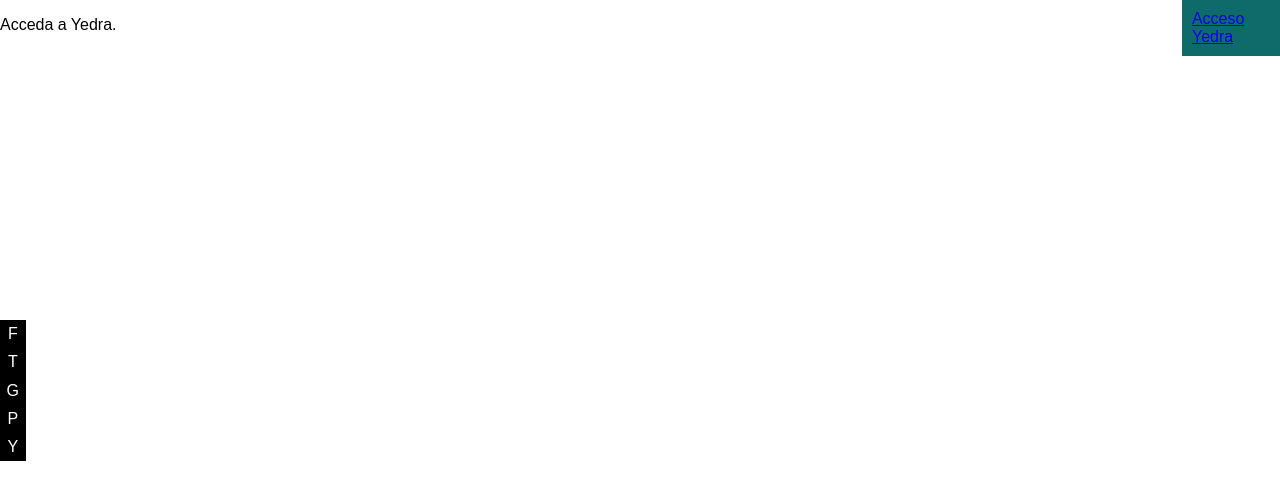
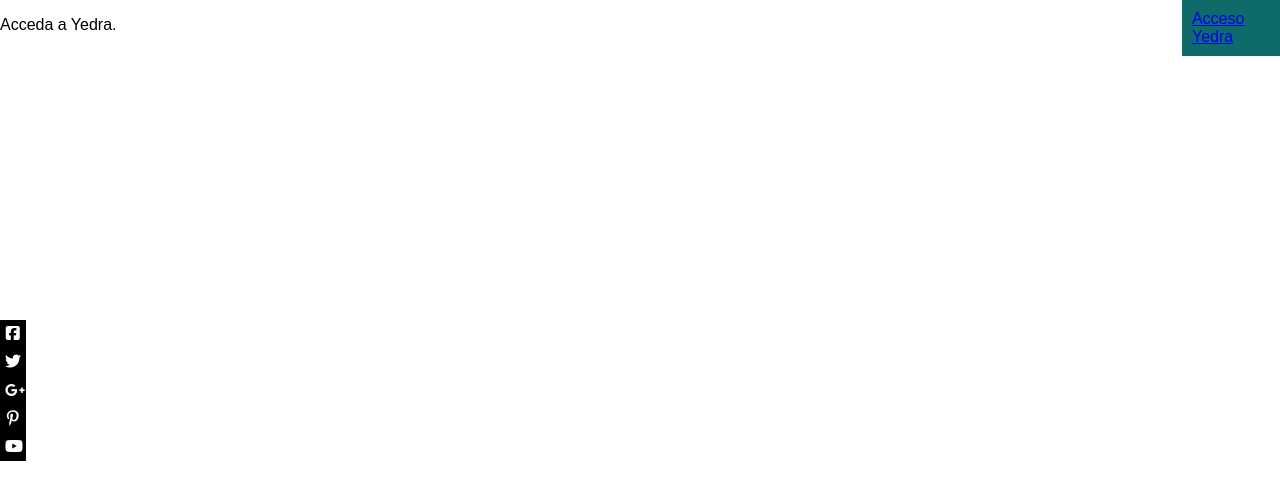
Before and after one commit to Macrebot/ReWorkAtaulfo, a plain HTML site: page index.html in a window 1280 px wide. Drawn offline with Linux system fonts and the light colour scheme.

Commit message:
Update index.html

```diff
--- a/index.html
+++ b/index.html
@@ -19,11 +19,11 @@
     <div id="body">
         <div id="navIzq">
             <ul>
-                <li><a href="https://www.facebook.com/iesataulfo.argenta">F</a></li>
-                <li><a href="https://twitter.com/IESAtaulfoArgen">T</a></li>
-                <li><a href="https://plus.google.com/u/0/+IESAta%C3%BAlfoArgenta">G</a></li>
-                <li><a href="https://www.pinterest.es/iesataulfo/">P</a></li>
-                <li><a href="https://www.youtube.com/channel/UCT3ds4gpfr5KeNzAjMYLqiA">Y</a></li>
+                <li><a href="https://www.facebook.com/iesataulfo.argenta"><i class="fa-brands fa-facebook-square"></i></a></li>
+                <li><a href="https://twitter.com/IESAtaulfoArgen"><i class="fa-brands fa-twitter"></i></a></li>
+                <li><a href="https://plus.google.com/u/0/+IESAta%C3%BAlfoArgenta"><i class="fa-brands fa-google-plus-g"></i></a></li>
+                <li><a href="https://www.pinterest.es/iesataulfo/"><i class="fa-brands fa-pinterest-p"></i></a></li>
+                <li><a href="https://www.youtube.com/channel/UCT3ds4gpfr5KeNzAjMYLqiA"><i class="fa-brands fa-youtube"></i></a></li>
             </ul>
         </div>
         <div id="accesoYedra">
```
